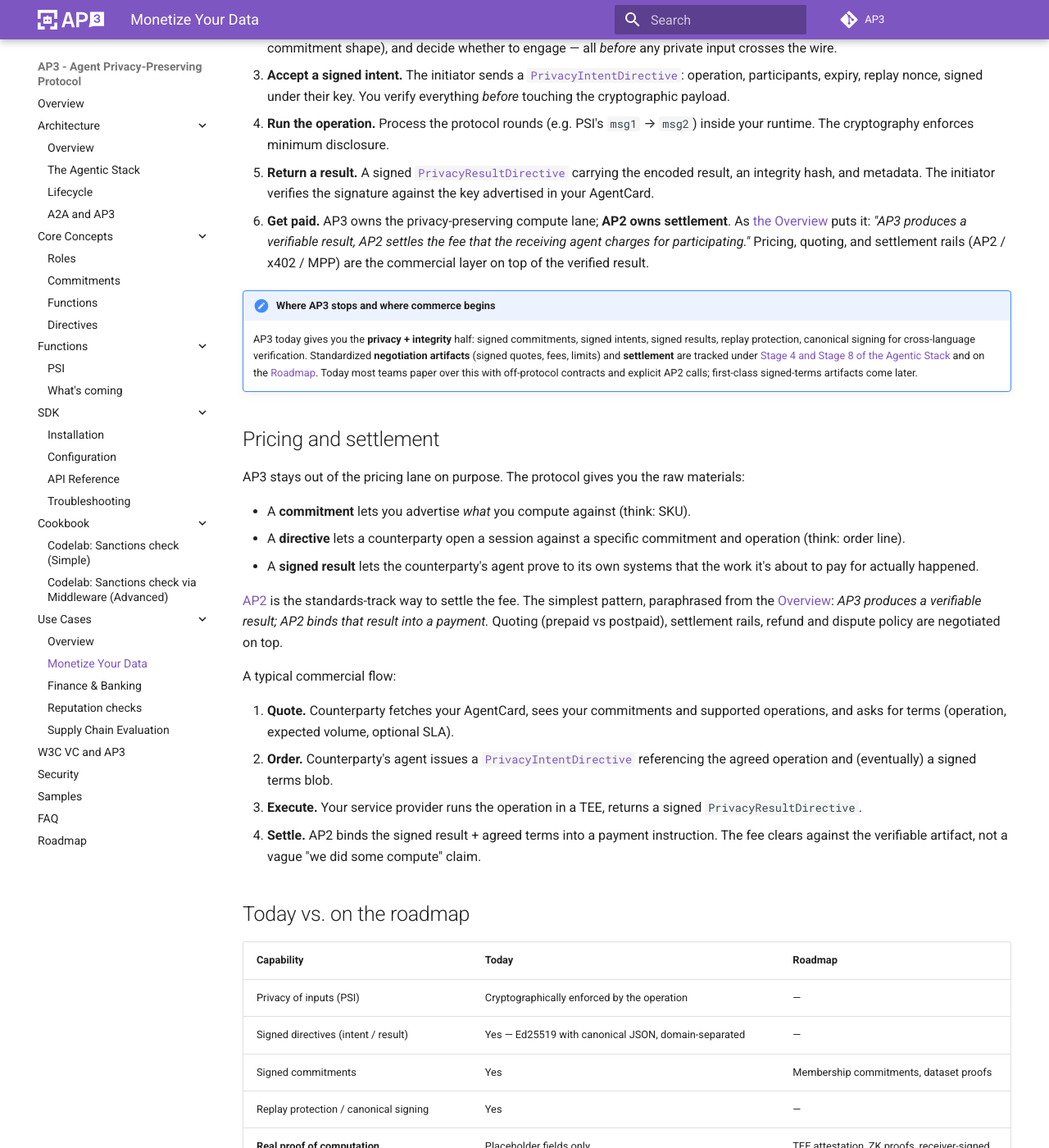
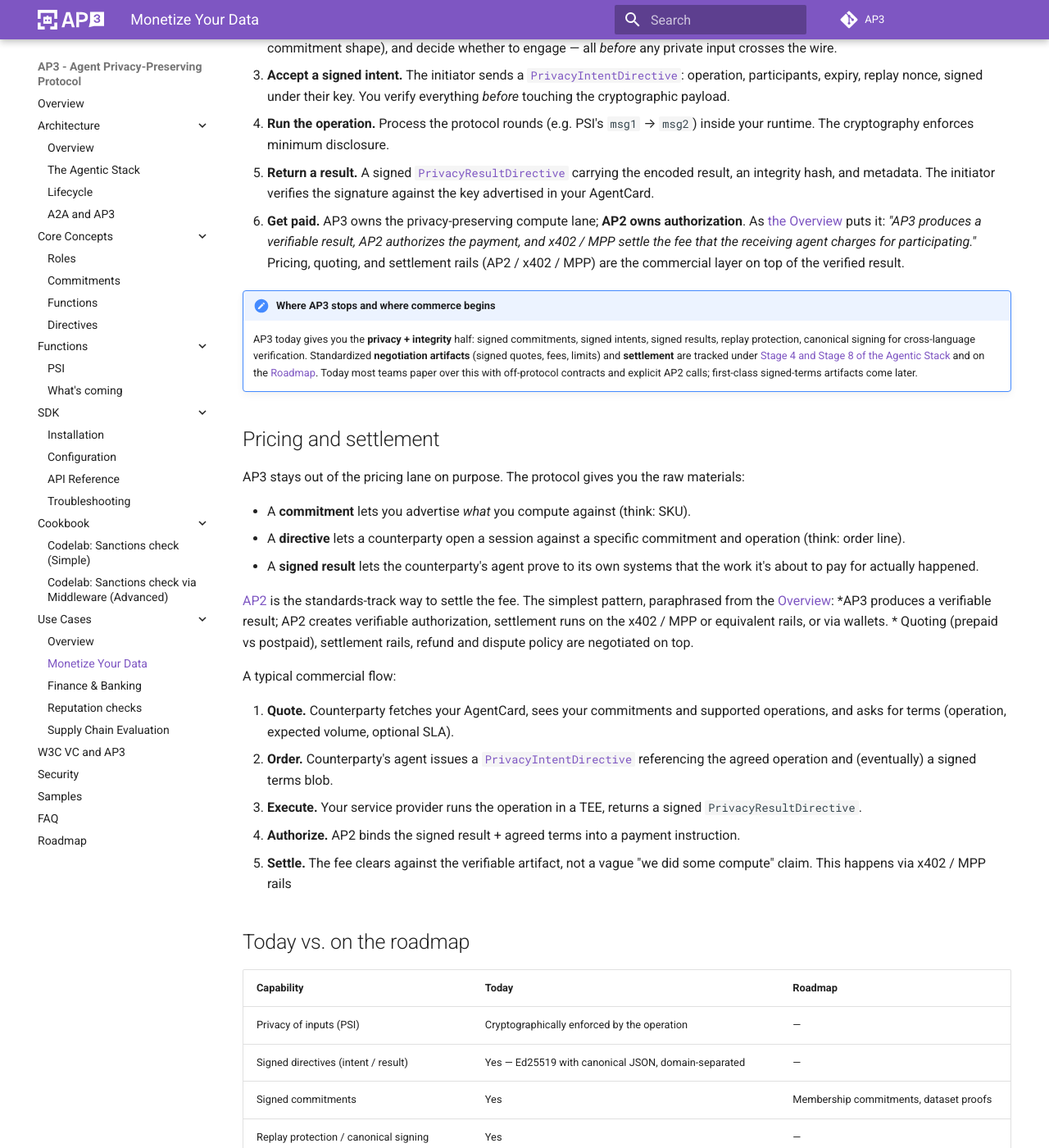
Before and after one commit to lfdt-ap3/ap3, an MkDocs documentation site: the page built from docs/use-cases/monetize-with-service-provider.md, in a window 1280 px wide and 1400 px high, scrolled down 1334 px. Shown: the whole window at 82% size. Built offline with MkDocs 1.6.1 and Material for MkDocs 9.7.7, drawn with Linux system fonts in a browser that asks for light colours; comment, search, counter and statistics services are not loaded; some of the changed text lies outside the part shown.

Commit message:
docs: update faq, index, and monetize-with-service-provider pages

```diff
--- a/docs/use-cases/monetize-with-service-provider.md
+++ b/docs/use-cases/monetize-with-service-provider.md
@@ -42,7 +42,7 @@ This is what an AP3 service-provider engagement looks like across the [AP3 Lifec
 3. **Accept a signed intent.** The initiator sends a [`PrivacyIntentDirective`](../directives.md): operation, participants, expiry, replay nonce, signed under their key. You verify everything *before* touching the cryptographic payload.
 4. **Run the operation.** Process the protocol rounds (e.g. PSI's `msg1` → `msg2`) inside your runtime. The cryptography enforces minimum disclosure.
 5. **Return a result.** A signed [`PrivacyResultDirective`](../directives.md) carrying the encoded result, an integrity hash, and metadata. The initiator verifies the signature against the key advertised in your AgentCard.
-6. **Get paid.** AP3 owns the privacy-preserving compute lane; **AP2 owns settlement**. As [the Overview](../index.md#ap2-and-ap3) puts it: *"AP3 produces a verifiable result, AP2 settles the fee that the receiving agent charges for participating."* Pricing, quoting, and settlement rails (AP2 / x402 / MPP) are the commercial layer on top of the verified result.
+6. **Get paid.** AP3 owns the privacy-preserving compute lane; **AP2 owns authorization**. As [the Overview](../index.md#ap2-and-ap3) puts it: *"AP3 produces a verifiable result, AP2 authorizes the payment, and x402 / MPP settle the fee that the receiving agent charges for participating."* Pricing, quoting, and settlement rails (AP2 / x402 / MPP) are the commercial layer on top of the verified result.
 
 !!! note "Where AP3 stops and where commerce begins"
     AP3 today gives you the **privacy + integrity** half: signed commitments, signed intents, signed results, replay protection, canonical signing for cross-language verification. Standardized **negotiation artifacts** (signed quotes, fees, limits) and **settlement** are tracked under [Stage 4 and Stage 8 of the Agentic Stack](../agentic-stack.md#stage-4-negotiate-how-will-we-collaborate) and on the [Roadmap](../roadmap.md). Today most teams paper over this with off-protocol contracts and explicit AP2 calls; first-class signed-terms artifacts come later.
@@ -55,14 +55,15 @@ AP3 stays out of the pricing lane on purpose. The protocol gives you the raw mat
 - A **directive** lets a counterparty open a session against a specific commitment and operation (think: order line).
 - A **signed result** lets the counterparty's agent prove to its own systems that the work it's about to pay for actually happened.
 
-[AP2](https://ap2-protocol.org/) is the standards-track way to settle the fee. The simplest pattern, paraphrased from the [Overview](../index.md#ap2-and-ap3): *AP3 produces a verifiable result; AP2 binds that result into a payment.* Quoting (prepaid vs postpaid), settlement rails, refund and dispute policy are negotiated on top.
+[AP2](https://ap2-protocol.org/) is the standards-track way to settle the fee. The simplest pattern, paraphrased from the [Overview](../index.md#ap2-and-ap3): *AP3 produces a verifiable result; AP2 creates verifiable authorization, settlement runs on the x402 / MPP or equivalent rails, or via wallets. * Quoting (prepaid vs postpaid), settlement rails, refund and dispute policy are negotiated on top.
 
 A typical commercial flow:
 
 1. **Quote.** Counterparty fetches your AgentCard, sees your commitments and supported operations, and asks for terms (operation, expected volume, optional SLA).
 2. **Order.** Counterparty's agent issues a [`PrivacyIntentDirective`](../directives.md) referencing the agreed operation and (eventually) a signed terms blob.
 3. **Execute.** Your service provider runs the operation in a TEE, returns a signed `PrivacyResultDirective`.
-4. **Settle.** AP2 binds the signed result + agreed terms into a payment instruction. The fee clears against the verifiable artifact, not a vague "we did some compute" claim.
+4. **Authorize.** AP2 binds the signed result + agreed terms into a payment instruction.
+5. **Settle.** The fee clears against the verifiable artifact, not a vague "we did some compute" claim. This happens via x402 / MPP rails
 
 ## Today vs. on the roadmap
 
@@ -75,7 +76,7 @@ A typical commercial flow:
 | **Real proof of computation** | Placeholder fields only (`attestation="experimental_placeholders"`) | TEE attestation, ZK proofs, receiver-signed receipts |
 | Key rotation / revocation | Operational only | Protocol semantics in discovery + verification |
 | Standard negotiation artifacts (signed terms, fees) | Off-protocol | First-class artifacts |
-| Settlement | Out of scope (use AP2) | Tighter binding to verified results |
+| Authorization & Settlement | Out of scope (use AP2) | Tighter binding to verified results |
 
 The honest summary: **the wire format and message contract are stable; cryptographic proof of correct execution is the active work.** A service provider that deploys inside a TEE today is buying the upgrade path — when the proof slot turns real, your existing deployment fills it without re-architecting.
 
```
Also changed, not shown: docs/faq.md (+1 -1 lines), docs/index.md (+2 -2 lines).
